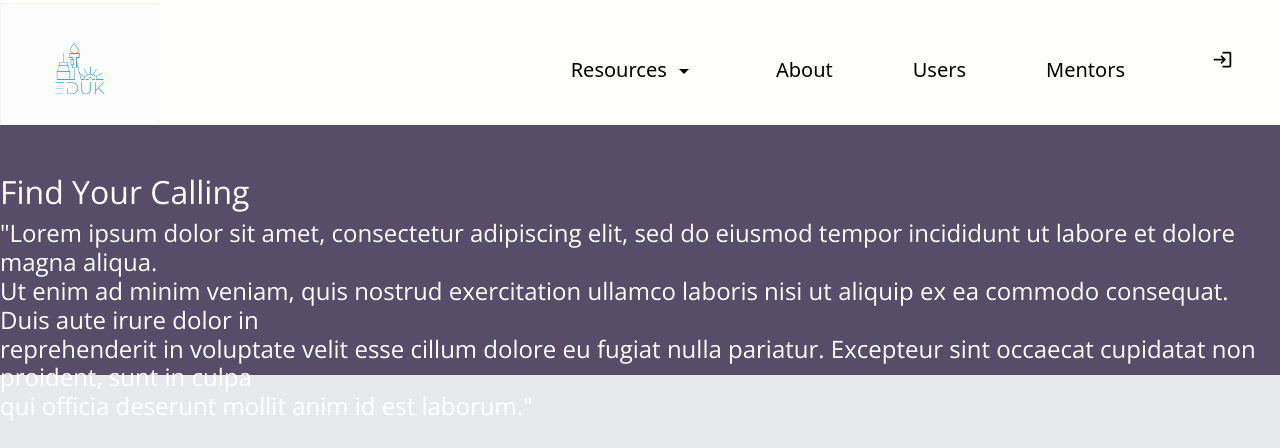
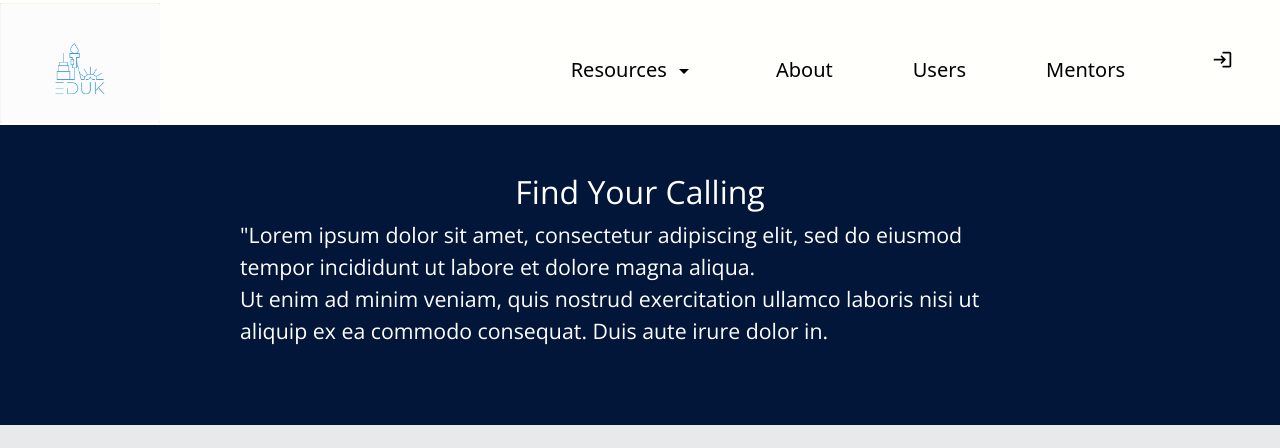
Before and after one commit to TheodoreBFrazier/EDUK, a React (Create React App) app in the folder frontend/: page /resources in a window 1280 px wide. Shown: the top 448 px of the page. Built offline with nearby package versions, Linux system fonts and the light colour scheme; no server answers.

Commit message:
tidying up Resources CSS

```diff
--- a/frontend/src/index.css
+++ b/frontend/src/index.css
@@ -146,18 +146,30 @@ p {
 
 .resources-intro {
 	color: white;
-	background-color: #574d68;
-	height: 250px;
+	background-color: #011638;
+	height: 300px;
+
+}
+
+.resources-intro-text {
+	margin: auto;
+	width: 800px;
 }
 
 .resources-h2 {
 	margin-top: 0;
+	text-align: center;
+}
+
+.resources-p {
+	text-align: left;
 }
 
 .search-resource {
 	height: 250px;
 	background-color: #e8e9eb;
 }
+
 
 .resources-searchbar TextField {
 	width: 200px;
--- a/frontend/src/pages/ResourcesPage.js
+++ b/frontend/src/pages/ResourcesPage.js
@@ -10,18 +10,17 @@ function ResourcesPage() {
 			<div className="resources-intro">
 				<br />
 				<br />
-				<h2 className="resources-h2">Find Your Calling</h2>
-				<h4>
-					"Lorem ipsum dolor sit amet, consectetur adipiscing elit, sed do
-					eiusmod tempor incididunt ut labore et dolore magna aliqua. <br />
-					Ut enim ad minim veniam, quis nostrud exercitation ullamco laboris
-					nisi ut aliquip ex ea commodo consequat. Duis aute irure dolor in{" "}
-					<br />
-					reprehenderit in voluptate velit esse cillum dolore eu fugiat nulla
-					pariatur. Excepteur sint occaecat cupidatat non proident, sunt in
-					culpa <br />
-					qui officia deserunt mollit anim id est laborum."
-				</h4>
+				<div className="resources-intro-text">
+					<h2 className="resources-h2">Find Your Calling</h2>
+					<p className="resources-p">
+						"Lorem ipsum dolor sit amet, consectetur adipiscing elit, sed do
+						eiusmod tempor incididunt ut labore et dolore magna aliqua. <br />
+						Ut enim ad minim veniam, quis nostrud exercitation ullamco laboris
+						nisi ut aliquip ex ea commodo consequat. Duis aute irure dolor in.
+						<br />
+						<br />
+					</p>
+				</div>
 			</div>
 			<div className="search-resource">
 				<SearchBar />
```
